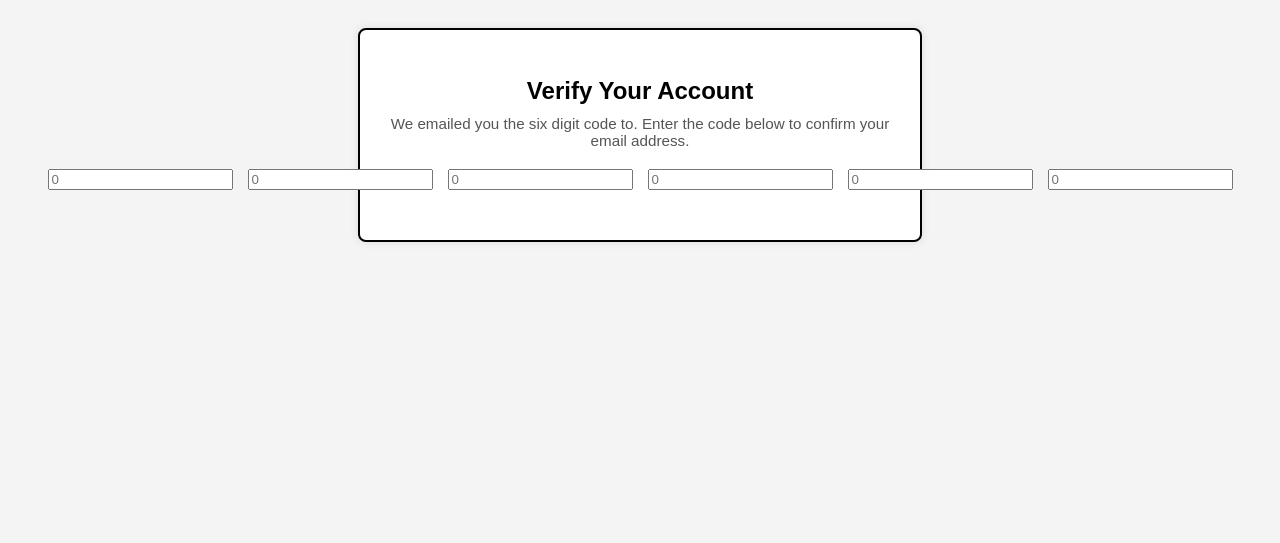
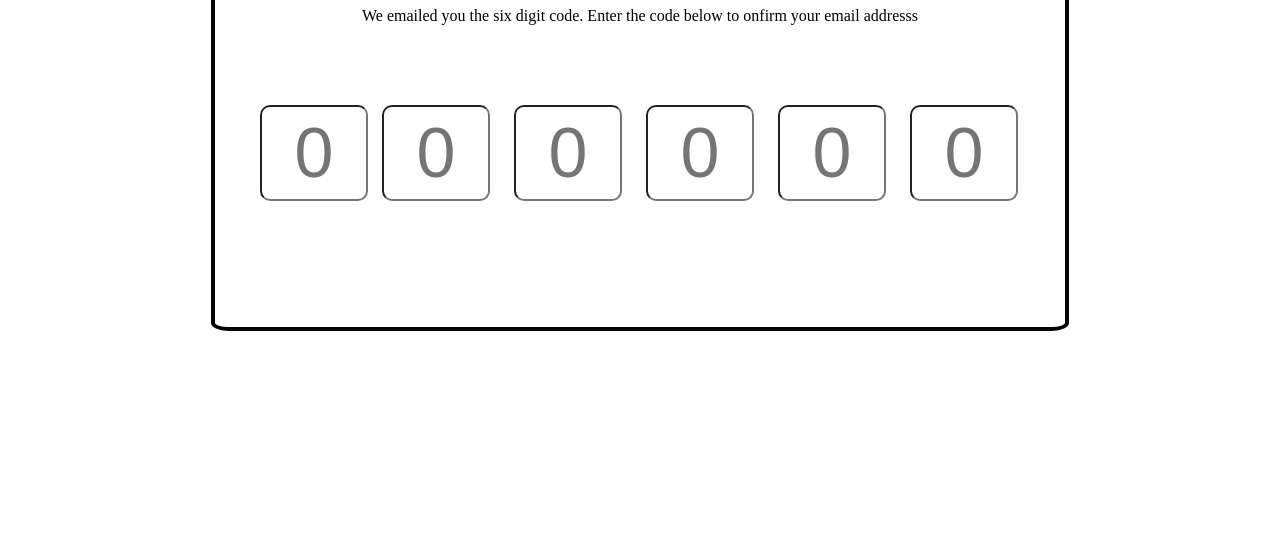
Before and after one commit to acciojob/OTP-NidhiSingh-25, a website: page main.html in a window 1280 px wide. Shown: the part 273-816 px from the top of the page. Drawn offline with Linux system fonts and the light colour scheme.

Commit message:
created a submission

```diff
--- a/main.html
+++ b/main.html
@@ -7,32 +7,21 @@
 </head>
 
 <body>
-   <div class="container">
-    <h1 id="verification_heading">Verify Your Account</h1>
-    <p id="verification_subtext">
-      We emailed you the six digit code to.
-      Enter the code below to confirm your email address.
-    </p>
+	<div id="outer">
+		<h1 id="verification_heading">Verify Your Account</h1>
 
-    <div class="code-container">
-      <input type="text" maxlength="1" class="code-1" placeholder="0">
-      <input type="text" maxlength="1" class="code-2" placeholder="0">
-      <input type="text" maxlength="1" class="code-3" placeholder="0">
-      <input type="text" maxlength="1" class="code-4" placeholder="0">
-      <input type="text" maxlength="1" class="code-5" placeholder="0">
-      <input type="text" maxlength="1" class="code-6" placeholder="0">
-    </div>
+		<p id="verification_subtext">We emailed you the six digit code. Enter the code below to onfirm your email addresss</p>
+		<div class="box">
+		<input type="text" class="code-1" maxlength="1" placeholder="0">
+		<input type="text" class="code-2" maxlength="1" placeholder="0">
+        <input type="text" class="code-3" maxlength="1" placeholder="0">
+        <input type="text" class="code-4" maxlength="1" placeholder="0">
+        <input type="text" class="code-5" maxlength="1" placeholder="0">
+		<input type="text" class="code-6" maxlength="1" placeholder="0">
+	</div>
+	</div>
 
-
-  </div>
+	<!-- the entire body must be written by student -->
   <script src="script.js"></script>
 </body>
 </html>
-
-	<!-- the entire body must be written by student -->
-
-</script>
-
-</body>
-
-</html>
--- a/script.js
+++ b/script.js
@@ -1,30 +1 @@
 // Select all OTP input boxes
-const inputs = document.querySelectorAll('.code');
-
-// Loop through each input
-inputs.forEach((input, index) => {
-  // Dynamically assign IDs for Cypress or other tests
-  input.id = `code-${index + 1}`;
-
-  // Input event: allow only digits and auto-focus to next
-  input.addEventListener('input', (e) => {
-    // Remove anything that's not a number
-    input.value = input.value.replace(/[^0-9]/g, '');
-
-    // Move to next input automatically if current input is filled
-    if (input.value && index < inputs.length - 1) {
-      inputs[index + 1].focus();
-    }
-  });
-
-  // Keydown event: handle backspace to move focus to previous
-  input.addEventListener('keydown', (e) => {
-    if (e.key === 'Backspace' && !input.value && index > 0) {
-      inputs[index - 1].focus();
-      inputs[index - 1].value = ''; // Optional: clear previous input
-    }
-  });
-});
-
-// Auto-focus on the first input when page loads
-inputs[0].focus();
--- a/styles.css
+++ b/styles.css
@@ -1,97 +1,69 @@
 /*  your css code here. If applicable */
-body {
-  font-family: Arial, sans-serif;
-  background-color: #f4f4f4;
-  display: flex;
-  justify-content: center;
-  align-items: center;
-  height: 100vh;
+ body {
+    display: flex;
+    justify-content: center; /* horizontal */
+    align-items: center;     /* vertical */
+    height: 100vh;           /* full viewport height */
+    margin: 0;
+  }
+#outer
+{
+	width: 850px;
+    height: 400px;
+	border: 4px solid black;
+	border-radius:2%
+}
+#verification_heading{
+
+	text-align:center
+
+
+}
+#verification_subtext{
+	text-align:center
+
 }
 
-.container {
-  text-align: center;
-  background: white;
-  padding: 40px;
-  border-radius: 10px;
-  box-shadow: 0 0 10px rgba(0, 0, 0, 0.1);
+.code-1{
+	width: 100px;
+    height: 90px;
+	margin-left:45px
+
+
 }
+.code-2{
+	width: 100px;
+    height: 90px;
+	margin:10px
+}
+.code-3{
+	width: 100px;
+    height: 90px;
+	margin:10px
+}
+.code-4{
+	width: 100px;
+    height: 90px;
+	margin:10px
+}
+.code-5{
+	width: 100px;
+    height: 90px;
+	margin:10px
+}
+.code-6{
+	width: 100px;
+    height: 90px;
+	margin:10px
+}
+.box{
+	margin-top:70px
 
-#verification_heading {
-  font-size: 24px;
-  margin-bottom: 10px;
 }
+input{
+	text-align:center;
+	font-size: 70px;
+	border-radius:10px
 
-#verification_subtext {
-  font-size: 16px;
-  color: #666;
-  margin-bottom: 30px;
+
 }
-
-.code-container {
-  display: flex;
-  justify-content: center;
-  gap: 10px;
-}
-
-.code {
-  width: 40px;
-  height: 50px;
-  font-size: 24px;
-  text-align: center;
-  border: 2px solid #ccc;
-  border-radius: 5px;
-  outline: none;
-  transition: border-color 0.2s;
-}
-
-.code:focus {
-  border-color: #007bff;
-}
- <style>
-    body {
-      font-family: Arial, sans-serif;
-      display: flex;
-      justify-content: center;
-      align-items: center;
-      height: 100vh;
-      background-color: #f9f9f9;
-    }
-    .container {
-      background: #fff;
-      padding: 30px;
-      border-radius: 8px;
-      border: 2px solid #000;
-      text-align: center;
-      max-width: 500px;
-    }
-    #verification_heading {
-      font-size: 1.5rem;
-      font-weight: bold;
-    }
-    #verification_subtext {
-      margin: 10px 0 20px;
-      font-size: 0.95rem;
-      color: #555;
-    }
-    .code-container {
-      display: flex;
-      justify-content: center;
-      gap: 15px;
-      margin: 20px 0;
-    }
-    .code {
-      width: 50px;
-      height: 60px;
-      font-size: 2rem;
-      text-align: center;
-      border: 2px solid #ddd;
-      border-radius: 5px;
-    }
-    .note {
-      background: #eee;
-      color: #555;
-      padding: 10px;
-      border-radius: 5px;
-      font-size: 0.9rem;
-      margin-top: 20px;
-    }
```
